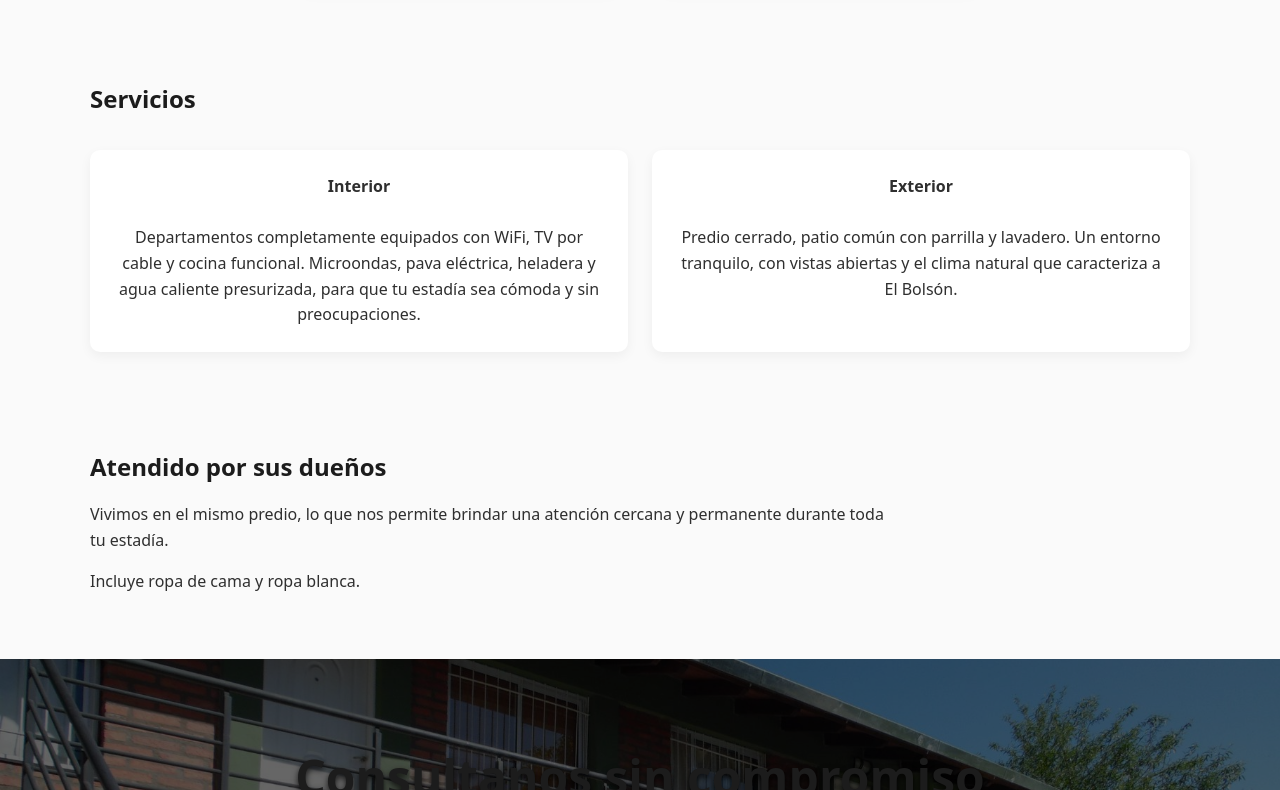
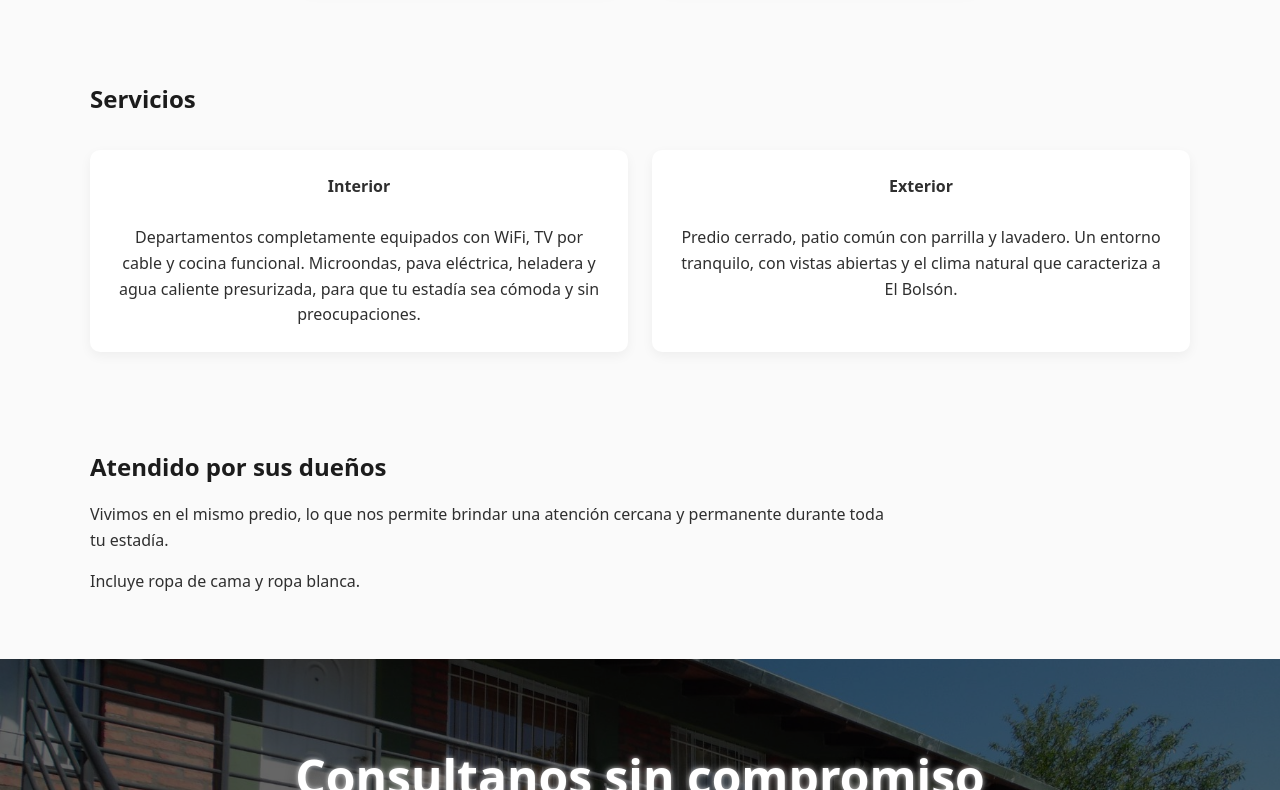
Before and after one commit to elbolson-rionegro/departamentos-lagringa, a plain HTML site: page index.html in a window 1280 px wide. Shown: the part 1585-2375 px from the top of the page. Drawn offline with Linux system fonts and the light colour scheme.

Commit message:
some fix

```diff
--- a/assets/css/styles.css
+++ b/assets/css/styles.css
@@ -447,3 +447,13 @@ nav a {
     .promo-close:hover {
         background: #f2f2f2;
     }
+
+/* =========================
+   HERO TITLES – HALO BLANCO
+========================= */
+
+.hero-content h1,
+.hero-content h2 {
+    color: #ffffff;
+    text-shadow: 0 0 4px rgba(255,255,255,0.6), 0 0 10px rgba(255,255,255,0.4), 0 2px 12px rgba(0,0,0,0.6);
+}
```
